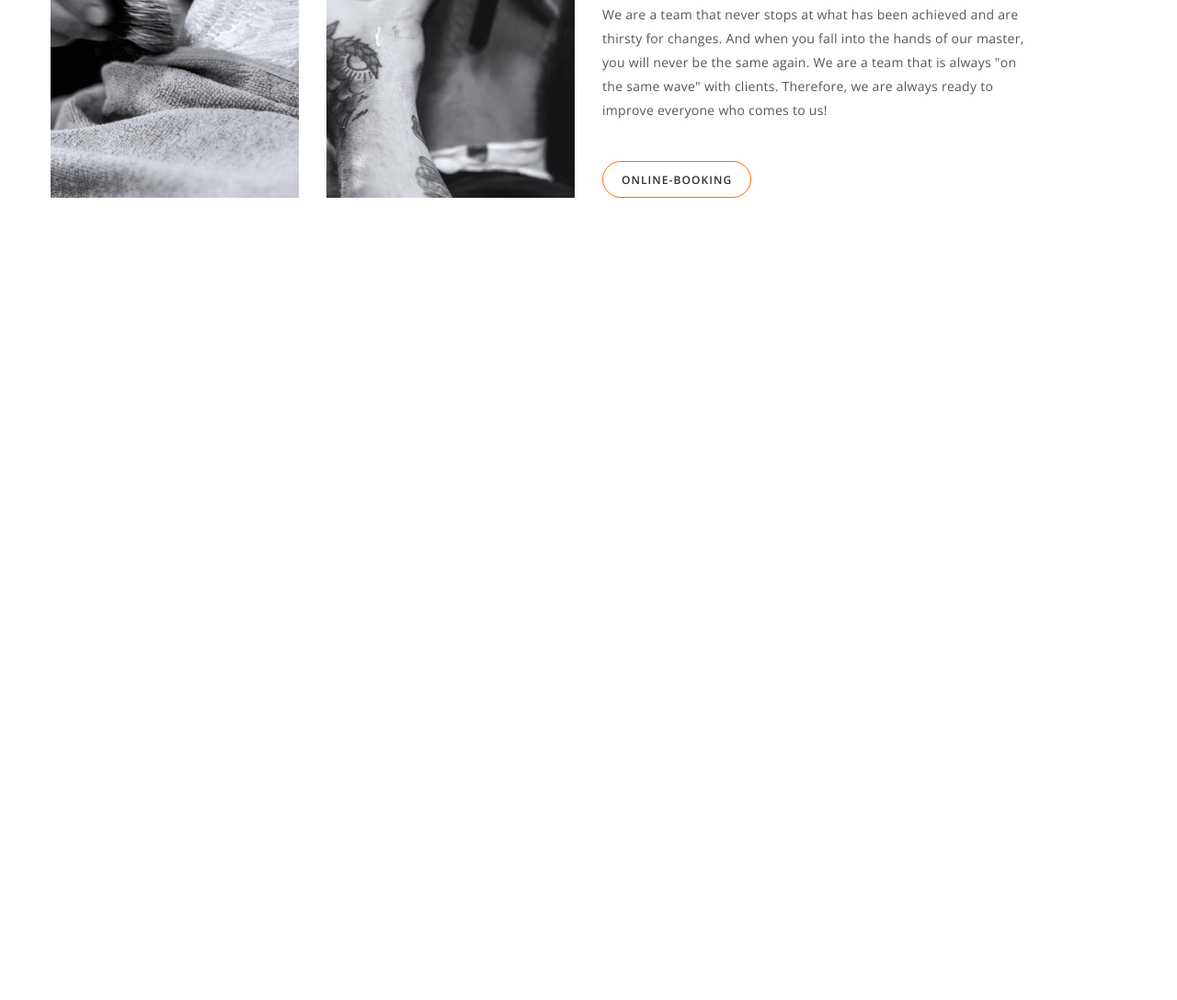
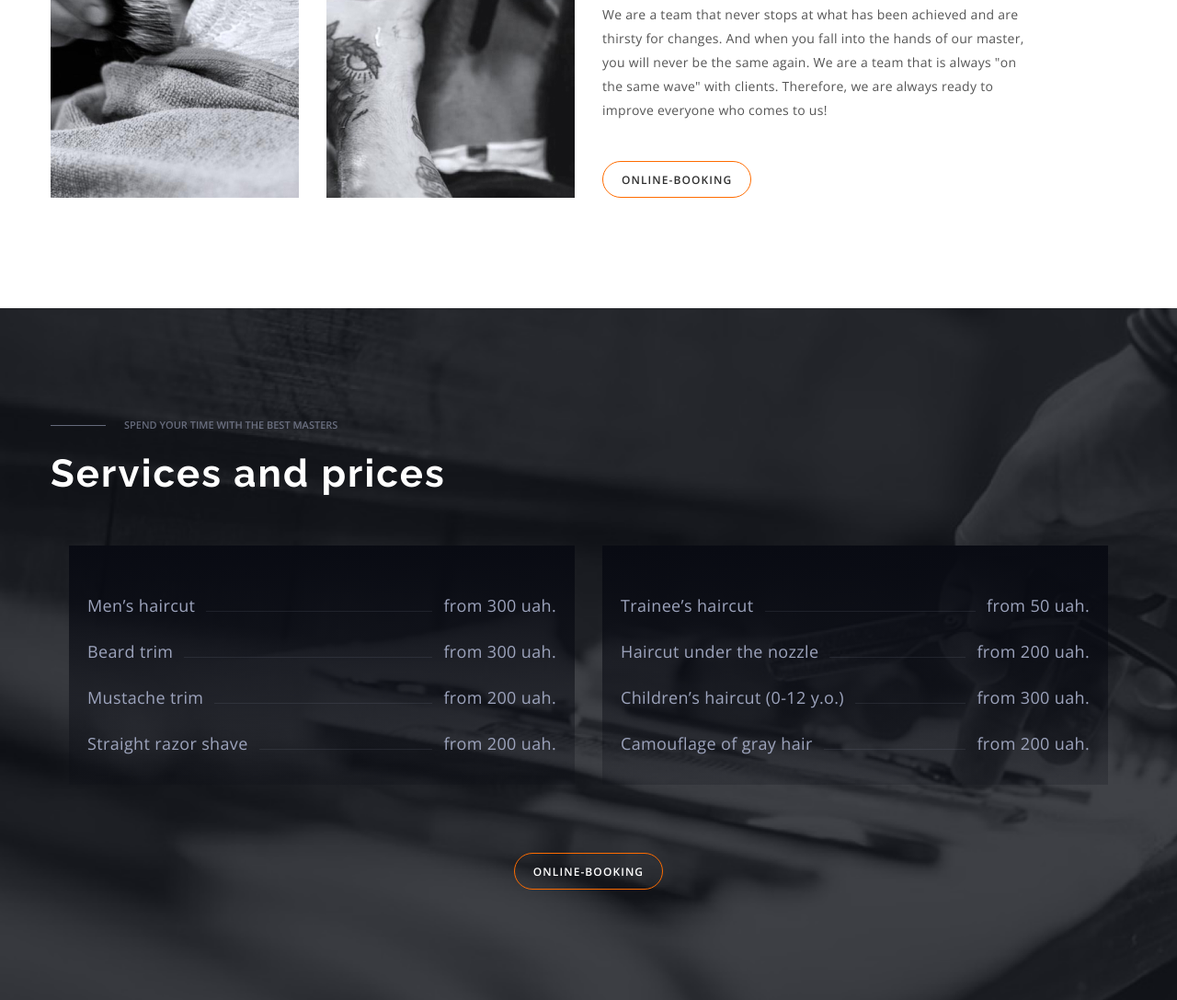
Before and after one commit to Kryzhanivskyi89/barberShop, a plain HTML site: page index.html in a window 1280 px wide. Shown: the part 1030-2117 px from the top of the page at 92% size. Before the commit the page ends 1365 px from the top, so only its background shows below. Drawn offline with nearby package versions, Linux system fonts and the light colour scheme; a script that the page names is missing.

Commit message:
add prices

```diff
--- a/index.html
+++ b/index.html
@@ -148,6 +148,54 @@
                 </div>
             </div>
         </section>
+        <!-- SERVICES AND PRICES -->
+        <section class="prices section" id="prices">
+            <div class="container">
+                <p class="suptitle suptitle-theme-dark">Spend your time with the best masters</p>
+                <h2 class="section-title section-title-theme-dark">Services and prices</h2>
+                <div class="prices-wrap">
+                    <ul class="prices-table list">
+                        <li class="prices-item">
+                            <p class="prices-item-text">Men’s haircut</p>
+                            <p>from 300 uah.</p>
+                        </li>
+                        <li class="prices-item">
+                            <p class="prices-item-text">Beard trim</p>
+                            <p>from 300 uah.</p>
+                        </li>
+                        <li class="prices-item">
+                            <p class="prices-item-text">Mustache trim</p>
+                            <p>from 200 uah.</p>
+                        </li>
+                        <li class="prices-item">
+                            <p class="prices-item-text">Straight razor shave</p>
+                            <p>from 200 uah.</p>
+                        </li>
+                    </ul>
+                    <ul class="prices-table list">
+                        <li class="prices-item">
+                            <p class="prices-item-text">Trainee’s haircut</p>
+                            <p>from 50 uah.</p>
+                        </li>
+                        <li class="prices-item">
+                            <p class="prices-item-text">Haircut under the nozzle</p>
+                            <p>from 200 uah.</p>
+                        </li>
+                        <li class="prices-item">
+                            <p class="prices-item-text">Children’s haircut (0-12 y.o.)</p>
+                            <p>from 300 uah.</p>
+                        </li>
+                        <li class="prices-item">
+                            <p class="prices-item-text">Camouflage of gray hair</p>
+                            <p>from 200 uah.</p>
+                        </li>
+                    </ul>
+                </div>
+                <button class="modal-btn modal-btn-theme-dark prices-btn" type="button">
+                    online-booking
+                </button>
+            </div>
+        </section>
     </main>
     <!-- footer -->
     <footer class="footer">
--- a/styles.css
+++ b/styles.css
@@ -784,3 +784,126 @@ screen and (min-resolution: 2dppx) and (min-width: 1200px) {
 }
 
 /* ========== /ABOUT ==========*/
+
+/* ========== SERVICES AND PRICES ==========*/
+.prices {
+    max-width: 480px;
+    margin: 0 auto;
+    background-image: url(../images/services-and-prices/prices-img-mob.png),
+        linear-gradient(#111319, #111319);
+    background-size: cover;
+    background-color: #111319;
+}
+
+.prices-wrap {
+    padding: 10px 20px 30px;
+    background-image: linear-gradient(180deg, #171a24 0%, rgba(23, 26, 36, 0.2) 100%);
+    display: flex;
+    flex-direction: column;
+    margin-bottom: 44px;
+}
+
+.prices-table {
+    font-size: 14px;
+    line-height: 1.43;
+    letter-spacing: 0.02em;
+    color: var(--secondary-text-color-theme-dark);
+}
+
+.prices-item::before {
+    content: '';
+    flex-grow: 1;
+    height: 1px;
+    background: rgba(157, 164, 189, 0.12);
+}
+
+.prices-item {
+    display: flex;
+    align-items: baseline;
+    justify-content: space-between;
+    gap: 12px;
+}
+
+.prices-item {
+    margin-top: 20px;
+}
+
+.prices-item-text {
+    order: -1;
+}
+
+.prices-btn {
+    display: block;
+    margin: 0 auto;
+}
+
+@media screen and (min-device-pixel-ratio: 2) and (min-width: 480px),
+screen and (min-resolution: 192dpi) and (min-width: 480px),
+screen and (min-resolution: 2dppx) and (min-width: 480px) {
+    .prices {
+        background-image: url(../images/services-and-prices/prices-img-mob@2x.png),
+            linear-gradient(#111319, #111319);
+    }
+}
+
+@media screen and (min-width: 768px) {
+    .prices {
+        max-width: 768px;
+        margin: 0 auto;
+        background-image: url(../images/services-and-prices/prices-img-tab.png),
+            linear-gradient(#111319, #111319);
+    }
+
+    .prices-table {
+        font-size: 18px;
+        line-height: 1.67;
+    }
+}
+
+@media screen and (min-device-pixel-ratio: 2) and (min-width: 768px),
+screen and (min-resolution: 192dpi) and (min-width: 768px),
+screen and (min-resolution: 2dppx) and (min-width: 768px) {
+    .prices {
+        background-image: url(../images/services-and-prices/prices-img-tab@2x.png),
+            linear-gradient(#111319, #111319);
+    }
+}
+
+@media screen and (min-width: 1200px) {
+    .prices-wrap {
+        flex-direction: row;
+        gap: 30px;
+        background-image: none;
+    }
+
+    .prices {
+        max-width: 1600px;
+        margin: 0 auto;
+        background-image: url(../images/services-and-prices/prices-img-deck.png),
+            linear-gradient(#111319, #111319);
+        background-size: cover;
+        background-color: #111319;
+    }
+
+    .prices-table {
+        padding: 30px 20px;
+        width: calc((100% - 30px) / 2);
+        font-size: 18px;
+        background-image: linear-gradient(180deg, #090b13 0%, rgba(9, 11, 19, 0.2) 100%);
+    }
+
+    .prices-item+.prices-item {
+        margin-top: 20px;
+    }
+}
+
+@media screen and (min-device-pixel-ratio: 2) and (min-width: 1200px),
+screen and (min-resolution: 192dpi) and (min-width: 1200px),
+screen and (min-resolution: 2dppx) and (min-width: 1200px) {
+    .prices {
+        background-image: url(../images/services-and-prices/prices-img-deck@2x.png),
+            linear-gradient(#111319, #111319);
+    }
+}
+
+/* ========== /SERVICES AND PRICES ==========*/
```
Also changed, not shown: images/services-and-prices/prices-img-deck.png (added), images/services-and-prices/prices-img-deck@2x.png (added), images/services-and-prices/prices-img-mob.png (added), images/services-and-prices/prices-img-mob@2x.png (added), images/services-and-prices/prices-img-tab.png (added), images/services-and-prices/prices-img-tab@2x.png (added).
